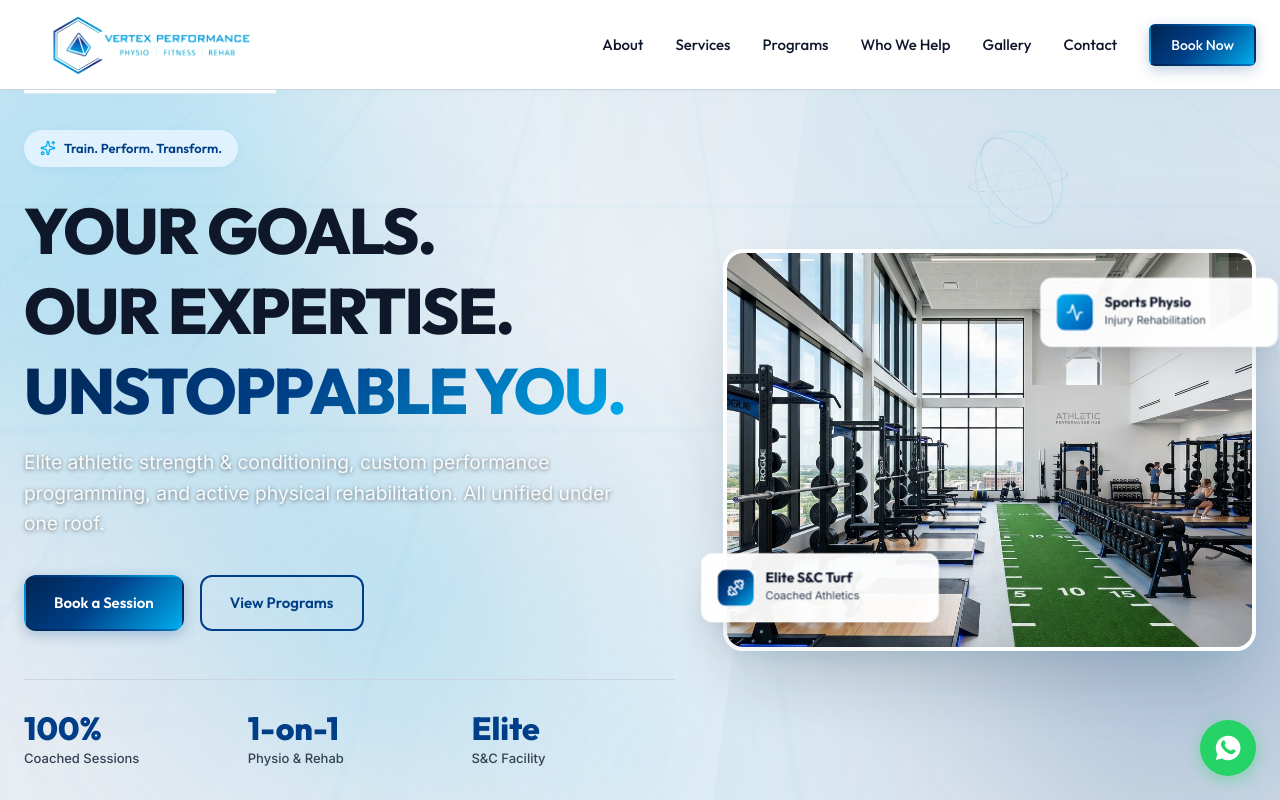
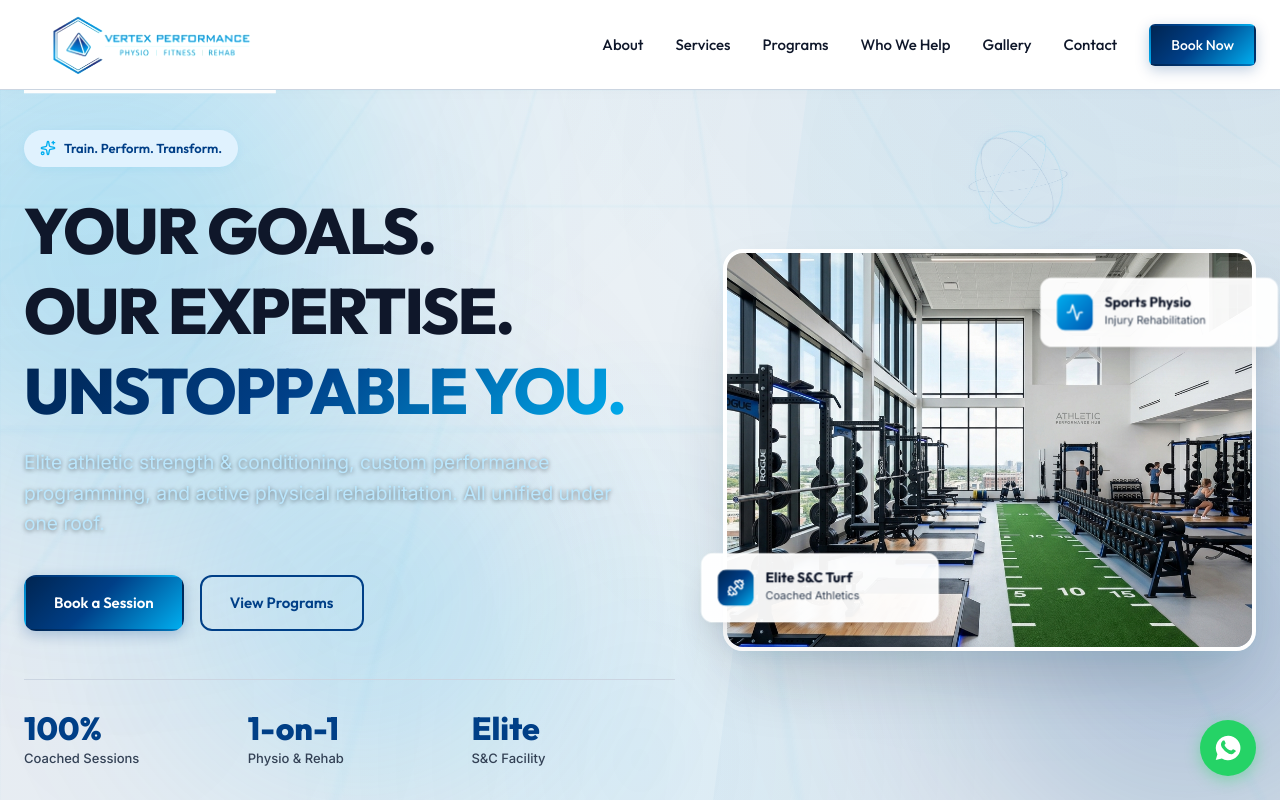
Before and after one commit to Saleeq12217925/vertex_performance, a React (Vite) app: page / in a window 1280 px wide. Shown: the top 800 px of the page. Built offline with nearby package versions, Linux system fonts and the light colour scheme.

Commit message:
style: change hero subtitle to soft sky-blue brand color

```diff
--- a/src/App.css
+++ b/src/App.css
@@ -222,7 +222,7 @@ body {
 
 .hero-subtitle {
   font-size: clamp(1.05rem, 2vw, 1.2rem);
-  color: rgba(255, 255, 255, 0.9);
+  color: #BAE6FD;
   margin-top: 16px;
   margin-bottom: 36px;
   max-width: 600px;
@@ -2991,7 +2991,7 @@ body {
 
 /* Brighter Hero description */
 .hero-subtitle {
-  color: rgba(255, 255, 255, 0.92) !important;
+  color: #BAE6FD !important;
   text-shadow: 0 1px 4px rgba(0, 0, 0, 0.5) !important;
 }
 
```
